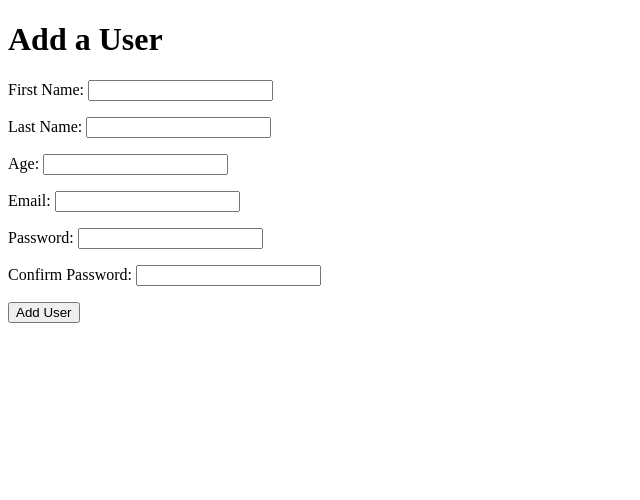
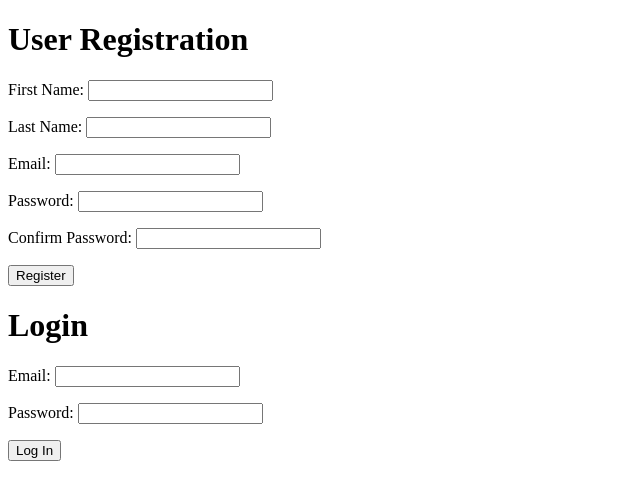
Before and after one commit to ZeePhoenix/login_page, a Django app: page / in a window 1280 px wide. Shown: the top 500 px of the page, without its empty margins (0-640 px from the left). Run offline with Django 3.2, Linux system fonts and the light colour scheme.

Commit message:
Started Registration and Login Validation

```diff
--- a/users_app/templates/index.html
+++ b/users_app/templates/index.html
@@ -8,17 +8,32 @@
 </head>
 <body>
     <div id="user_add">
-        <h1>Add a User</h1>
-        <form action="process" method="post">
+        <h1>User Registration</h1>
+        <form action="register" method="post">
             {% csrf_token %}
             <p>First Name: <input name="fname" type="text"></p>
             <p>Last Name: <input name="lname" type="text"></p>
-            <p>Age: <input name="age" type="number"></p>
-            <p>Email: <input name="email" type="text"></p>
+            <p>Email: <input name="email" type="email"></p>
 			<p>Password: <input name="pass" type="password"></p>
 			<p>Confirm Password: <input name="pass_confirm" type="password"></p>
-            <button type="submit">Add User</button>
+            <button type="submit">Register</button>
         </form>
+		{% if messages %}
+		<ul class="messages">
+			{% for message in messages %}
+				<li {% if message.tags %} class="{{ message.tags }}"{% endif %}>{{ message }}</li>
+			{% endfor %}
+		</ul>
+		{% endif %}
     </div>
+	<div id="login">
+		<h1>Login</h1>
+		<form>
+			{% csrf_token %}
+			<p>Email: <input name="email" type="email"></p>
+			<p>Password: <input name="pass" type="password"></p>
+			<button type="submit">Log In</button>
+		</form>
+	</div>
 </body>
 </html>
--- a/users_app/urls.py
+++ b/users_app/urls.py
@@ -2,6 +2,9 @@ from django.urls import path
 from . import views
 
 urlpatterns = [
-    path('', views.index), #GET Renders our database
-    path('process', views.process) #POST redirect to index
+    path('', views.index),
+    path('register', views.register),
+	path('success', views.success),
+	path('login', views.login),
+	path('logout', views.logout)
 ]
--- a/users_app/views.py
+++ b/users_app/views.py
@@ -1,13 +1,45 @@
+from django.core.checks import messages
 from django.shortcuts import render, redirect
+from django.contrib import messages
 from .models import User
+import bcrypt
 
 # Create your views here.
 def index(request):
-    context = {"users": User.objects.all()}
-    return render(request, "index.html", context)
+    return render(request, "index.html")
 
-def process(request):
-    print("Creating new Database entry")
-    User.objects.create(first_name=request.POST["fname"],last_name=request.POST["lname"],email_address=request.POST["email"],age=request.POST["age"])
+def register(request):
+	errors = User.objects.basic_validatior(request.POST)
 
-    return redirect('/')
+	if len(errors) > 0:
+		for key, val in errors.items():
+			messages.error(request, val)
+		return redirect("/")
+	else:
+		password = request.POST['password']
+		pw_hash = bcrypt.hashpw(password.encode(), bcrypt.gensalt()).decode()
+		print(pw_hash)
+		user = User.objects.create(
+			first_name = request.POST['fname'],
+			last_name = request.POST['lname'],
+			email_address = request.POST['email'],
+			password = pw_hash)
+		request.session['userid'] = user.id
+		return redirect("/success")
+
+def login(request):
+	user = User.objects.filter(username=request.POST['email'])
+	if user:
+		logged_user = user[0]
+		if bcrypt.checkpw(request.POST['password'].encode(), logged_user.password.encode()):
+			request.session['userid'] = logged_user.id
+			return redirect("/success")
+	return redirect('/')
+
+def success(request):
+	context = { 'user' : request.session['userid'] }
+	return render(request, "success.html", context)
+
+def logout(request):
+	request.session.clear()
+	return redirect("/")
```
Also changed, not shown: users_app/models.py (+24 -2 lines), users_app/templates/success.html (added, +13 -0 lines), db.sqlite3.
